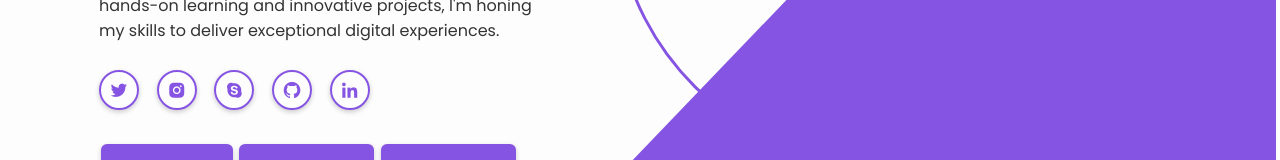
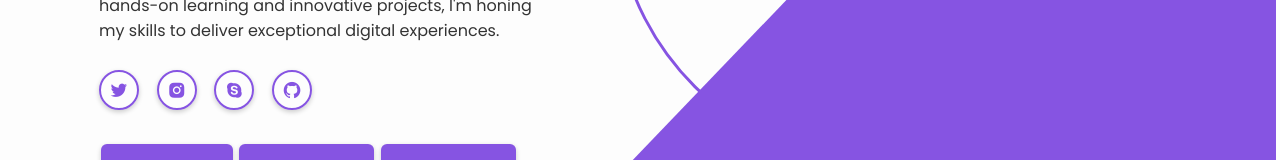
Before and after one commit to AshwiniNit/My-Portfolio, a plain HTML site: page index.html in a window 1280 px wide. Shown: the part 514-674 px from the top of the page. Drawn offline with nearby package versions, Linux system fonts and the light colour scheme.

Commit message:
Update index.html

```diff
--- a/index.html
+++ b/index.html
@@ -80,7 +80,7 @@
                 <a href="https://www.instagram.com/ashwininitnaware_/"><i class='bx bxl-instagram-alt'></i></a>
                 <a href="#"><i class='bx bxl-skype'></i></a>
                 <a href="https://github.com/AshwiniNit"><i class='bx bxl-github'></i></a>
-                <a href="https://www.linkedin.com/in/ashwini-nitnaware-a14680282/"><i class='bx bxl-linkedin'></i></a>
+
             </div>
 
 
```
